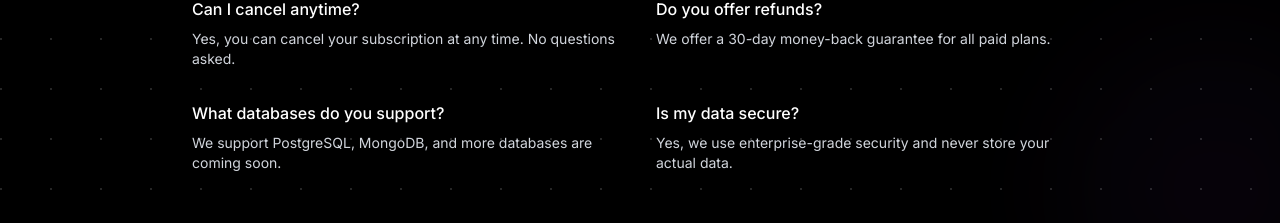
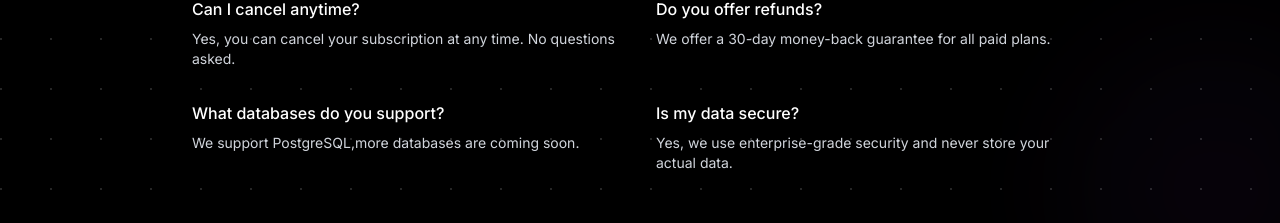
Before and after one commit to Datashorts/datashorts, a Next.js app: page / in a window 1280 px wide. Shown: the part 5192-5415 px from the top of the page. Built offline with nearby package versions, Linux system fonts and the light colour scheme; no server answers.

Commit message:
Update pricing.tsx

```diff
--- a/app/_components/landing/pricing.tsx
+++ b/app/_components/landing/pricing.tsx
@@ -122,7 +122,7 @@ export default function Pricing() {
             </div>
             <div className="text-left">
               <h4 className="font-medium text-white mb-2">What databases do you support?</h4>
-              <p className="text-gray-300 text-sm">We support PostgreSQL, MongoDB, and more databases are coming soon.</p>
+              <p className="text-gray-300 text-sm">We support PostgreSQL,more databases are coming soon.</p>
             </div>
             <div className="text-left">
               <h4 className="font-medium text-white mb-2">Is my data secure?</h4>
```
